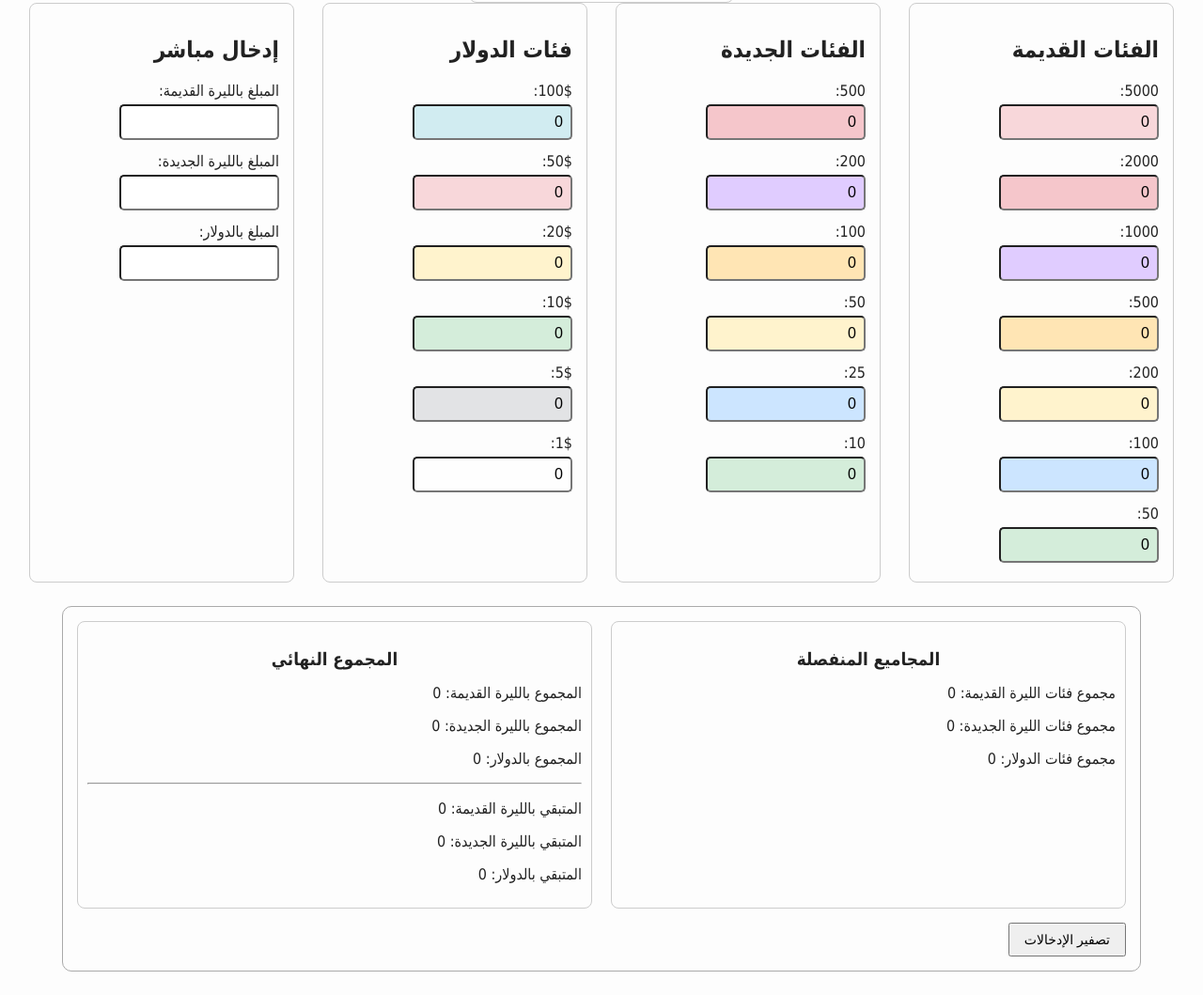
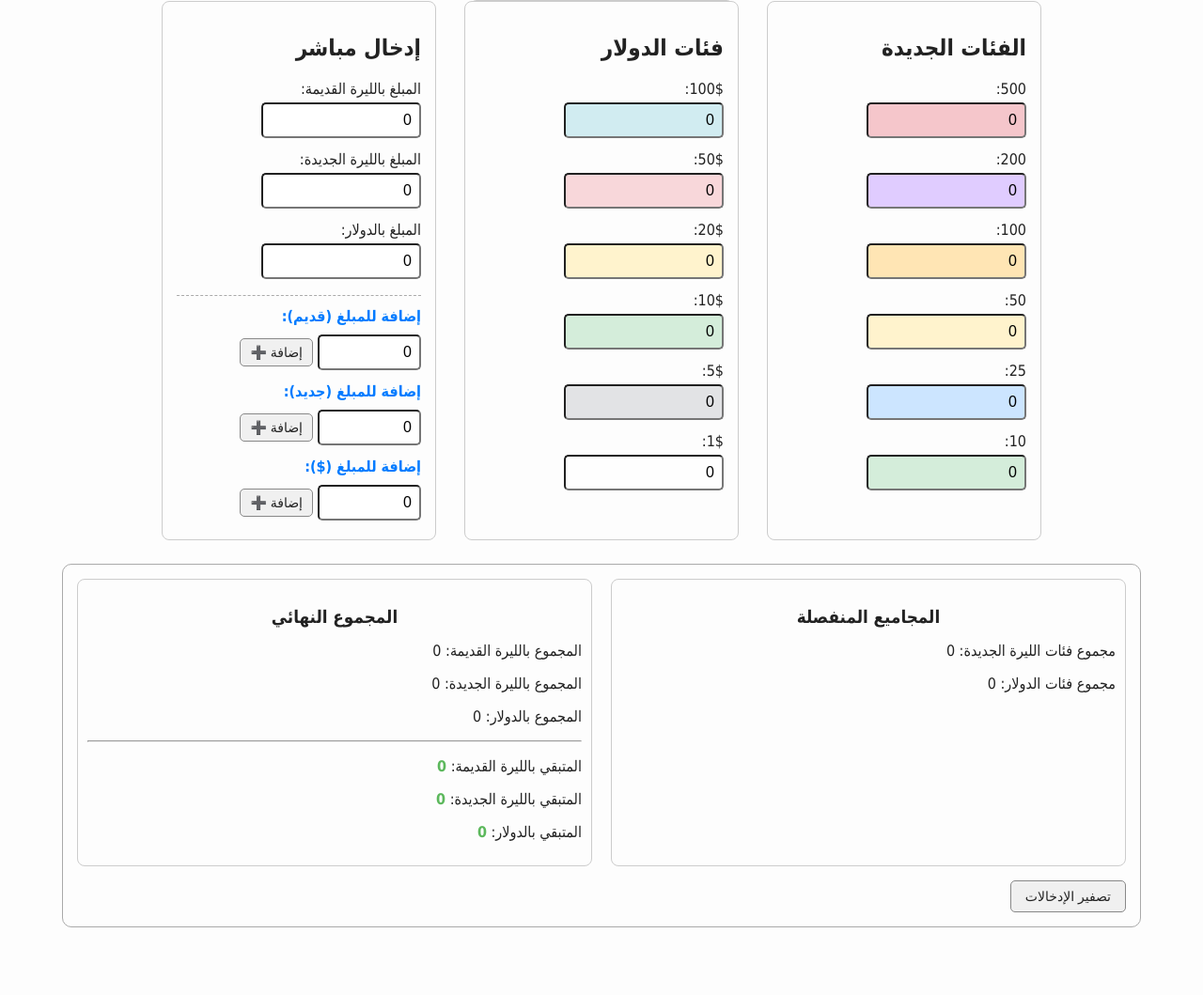
Before and after one commit to wwwaboalleeth3000-svg/Currency-converter, a plain HTML site: page index.html in a window 1280 px wide. Shown: the part 289-1348 px from the top of the page at 94% size. After the commit the page ends 1301 px from the top, so only its background shows below. Drawn offline with Linux system fonts and the light colour scheme.

Commit message:
Refactor index.html for improved layout and styling
Updated HTML structure and styles for the currency converter application.

```diff
--- a/index.html
+++ b/index.html
@@ -5,7 +5,7 @@
   <title>محول الليرة السورية</title>
   <style>
     body {
-      font-family: Tahoma, sans-serif;
+      font-family: Tahoma;
       direction: rtl;
       margin: 20px;
       transition: background 0.3s, color 0.3s;
@@ -36,7 +36,7 @@
       border: 1px solid #ccc;
       padding: 15px;
       border-radius: 8px;
-      width: 250px;
+      width: 260px;
     }
 
     input {
@@ -53,10 +53,36 @@
       margin-top: 8px;
     }
 
+    /* توحيد مظهر الأزرار لتتبع الثيم العام */
     button {
       padding: 8px 15px;
       font-size: 14px;
       cursor: pointer;
+      border-radius: 5px;
+      border: 1px solid #888;
+      background-color: #f0f0f0;
+      color: inherit;
+    }
+
+    .night button {
+      background-color: #2d2d2d;
+      border-color: #555;
+      color: #eee;
+    }
+
+    .add-row {
+      display: flex;
+      align-items: center;
+      gap: 5px;
+      margin-top: 5px;
+    }
+
+    .add-row input {
+      width: 90px;
+    }
+
+    .add-row button {
+      padding: 6px 10px;
     }
 
     /* ألوان الفئات الجديدة */
@@ -66,15 +92,6 @@
     #new50 { background-color: #fff3cd; }
     #new25 { background-color: #cce5ff; }
     #new10 { background-color: #d4edda; }
-
-    /* ألوان الفئات القديمة */
-    #old5000 { background-color: #f8d7da; }
-    #old2000 { background-color: #f5c6cb; }
-    #old1000 { background-color: #e0ccff; }
-    #old500 { background-color: #ffe5b4; }
-    #old200 { background-color: #fff3cd; }
-    #old100 { background-color: #cce5ff; }
-    #old50 { background-color: #d4edda; }
 
     /* ألوان فئات الدولار */
     #usd100 { background:#d1ecf1; }
@@ -111,6 +128,17 @@
       margin-bottom: 10px;
     }
 
+    /* تنسيق ألوان المتبقي (أحمر أو أخضر) */
+    .text-red {
+      color: #d9534f;
+      font-weight: bold;
+    }
+
+    .text-green {
+      color: #5cb85c;
+      font-weight: bold;
+    }
+
   </style>
 </head>
 <body>
@@ -122,7 +150,7 @@
 
   <h1>💰 تطبيق محول الليرة السورية</h1>
 
-  <!-- صندوق سعر الصرف (بالجديد) -->
+  <!-- صندوق سعر الصرف -->
   <div class="section" style="margin: 0 auto; width: 250px;">
     <h2>سعر الصرف</h2>
     <label>ليرة جديدة لكل دولار:</label>
@@ -131,17 +159,6 @@
 
   <!-- الفئات -->
   <div class="container">
-
-    <div class="section">
-      <h2>الفئات القديمة</h2>
-      <label>5000:</label><input type="number" id="old5000" value="0" onfocus="this.select()" oninput="calculateTotal()">
-      <label>2000:</label><input type="number" id="old2000" value="0" onfocus="this.select()" oninput="calculateTotal()">
-      <label>1000:</label><input type="number" id="old1000" value="0" onfocus="this.select()" oninput="calculateTotal()">
-      <label>500:</label><input type="number" id="old500" value="0" onfocus="this.select()" oninput="calculateTotal()">
-      <label>200:</label><input type="number" id="old200" value="0" onfocus="this.select()" oninput="calculateTotal()">
-      <label>100:</label><input type="number" id="old100" value="0" onfocus="this.select()" oninput="calculateTotal()">
-      <label>50:</label><input type="number" id="old50" value="0" onfocus="this.select()" oninput="calculateTotal()">
-    </div>
 
     <div class="section">
       <h2>الفئات الجديدة</h2>
@@ -166,13 +183,33 @@
     <div class="section">
       <h2>إدخال مباشر</h2>
       <label>المبلغ بالليرة القديمة:</label>
-      <input type="number" id="oldInput" onfocus="this.select()" oninput="fromOld();calculateTotal();">
+      <input type="number" id="oldInput" value="0" onfocus="this.select()" oninput="fromOld();calculateTotal();">
 
       <label>المبلغ بالليرة الجديدة:</label>
-      <input type="number" id="newInput" onfocus="this.select()" oninput="fromNew();calculateTotal();">
+      <input type="number" id="newInput" value="0" onfocus="this.select()" oninput="fromNew();calculateTotal();">
 
       <label>المبلغ بالدولار:</label>
-      <input type="number" id="usdInput" onfocus="this.select()" oninput="fromUSD();calculateTotal();">
+      <input type="number" id="usdInput" value="0" onfocus="this.select()" oninput="fromUSD();calculateTotal();">
+
+      <hr style="margin: 12px 0; border: 0; border-top: 1px dashed #aaa;">
+
+      <label style="color: #007bff; font-weight: bold;">إضافة للمبلغ (قديم):</label>
+      <div class="add-row">
+        <input type="number" id="addOld" value="0" onfocus="this.select()" onkeypress="handleEnter(event, 'old')">
+        <button onclick="addToInput('old')">إضافة ➕</button>
+      </div>
+
+      <label style="color: #007bff; font-weight: bold;">إضافة للمبلغ (جديد):</label>
+      <div class="add-row">
+        <input type="number" id="addNew" value="0" onfocus="this.select()" onkeypress="handleEnter(event, 'new')">
+        <button onclick="addToInput('new')">إضافة ➕</button>
+      </div>
+
+      <label style="color: #007bff; font-weight: bold;">إضافة للمبلغ ($):</label>
+      <div class="add-row">
+        <input type="number" id="addUSD" value="0" onfocus="this.select()" onkeypress="handleEnter(event, 'usd')">
+        <button onclick="addToInput('usd')">إضافة ➕</button>
+      </div>
     </div>
 
   </div>
@@ -184,7 +221,6 @@
       <!-- C -->
       <div class="results-section">
         <h3>المجاميع المنفصلة</h3>
-        <p id="sepOld">مجموع فئات الليرة القديمة: 0</p>
         <p id="sepNew">مجموع فئات الليرة الجديدة: 0</p>
         <p id="sepUSD">مجموع فئات الدولار: 0</p>
       </div>
@@ -198,9 +234,9 @@
 
         <hr>
 
-        <p id="remainOld">المتبقي بالليرة القديمة: 0</p>
-        <p id="remainNew">المتبقي بالليرة الجديدة: 0</p>
-        <p id="remainUSD">المتبقي بالدولار: 0</p>
+        <p>المتبقي بالليرة القديمة: <span id="remainOld">0</span></p>
+        <p>المتبقي بالليرة الجديدة: <span id="remainNew">0</span></p>
+        <p>المتبقي بالدولار: <span id="remainUSD">0</span></p>
       </div>
 
     </div>
@@ -235,24 +271,46 @@ function fromUSD(){
   document.getElementById("oldInput").value = newAmount * 100;
 }
 
+function handleEnter(event, type) {
+  if (event.key === "Enter") {
+    event.preventDefault();
+    addToInput(type);
+  }
+}
+
+function addToInput(type) {
+  let rate = val("rate");
+  if (type === 'old') {
+    let add = val("addOld");
+    document.getElementById("oldInput").value = val("oldInput") + add;
+    document.getElementById("addOld").value = 0;
+    fromOld();
+  } else if (type === 'new') {
+    let add = val("addNew");
+    document.getElementById("newInput").value = val("newInput") + add;
+    document.getElementById("addNew").value = 0;
+    fromNew();
+  } else if (type === 'usd') {
+    let add = val("addUSD");
+    document.getElementById("usdInput").value = val("usdInput") + add;
+    document.getElementById("addUSD").value = 0;
+    fromUSD();
+  }
+  calculateTotal();
+}
+
 function format(x) {
   return Number(x).toLocaleString('en-US');
 }
 
 function calculateTotal(){
 
-  let rate = val("rate"); // سعر الصرف بالليرة الجديدة
+  let rate = val("rate");
 
   // فئات جديدة
   let newSum =
     val("new10")*10 + val("new25")*25 + val("new50")*50 +
     val("new100")*100 + val("new200")*200 + val("new500")*500;
-
-  // فئات قديمة
-  let oldSum =
-    val("old50")*50 + val("old100")*100 + val("old200")*200 +
-    val("old500")*500 + val("old1000")*1000 +
-    val("old2000")*2000 + val("old5000")*5000;
 
   // فئات الدولار
   let usdSum =
@@ -260,12 +318,11 @@ function calculateTotal(){
     val("usd10")*10 + val("usd5")*5 + val("usd1")*1;
 
   // مجاميع منفصلة (C)
-  document.getElementById("sepOld").innerText = "مجموع فئات الليرة القديمة: " + format(oldSum);
   document.getElementById("sepNew").innerText = "مجموع فئات الليرة الجديدة: " + format(newSum);
   document.getElementById("sepUSD").innerText = "مجموع فئات الدولار: " + format(usdSum);
 
-  // حساب المجموع الكلي بالليرة الجديدة أولاً ثم التحويل للقديم والدولار
-  let finalNew = (oldSum / 100) + newSum + (usdSum * rate);
+  // مجموع الفئات المتوفرة (A) محسوباً بالليرة الجديدة أولاً
+  let finalNew = newSum + (usdSum * rate);
   let finalOld = finalNew * 100;
   let finalUSD = rate > 0 ? (finalNew / rate) : 0;
 
@@ -273,17 +330,32 @@ function calculateTotal(){
   document.getElementById("finalNew").innerText = "المجموع بالليرة الجديدة: " + format(finalNew);
   document.getElementById("finalUSD").innerText = "المجموع بالدولار: " + format(finalUSD.toFixed(2));
 
-  // المبلغ المطلوب (من حقل الإدخال المباشر بالليرة الجديدة)
+  // المبلغ الواجب قبضه من الإدخال المباشر
   let mustNew = val("newInput");
 
-  // المتبقي
+  // المتبقي (المطلوب ناقص المتوفر)
   let remainNew = mustNew - finalNew;
   let remainOld = remainNew * 100;
   let remainUSD = rate > 0 ? (remainNew / rate) : 0;
 
-  document.getElementById("remainOld").innerText = "المتبقي بالليرة القديمة: " + format(remainOld);
-  document.getElementById("remainNew").innerText = "المتبقي بالليرة الجديدة: " + format(remainNew);
-  document.getElementById("remainUSD").innerText = "المتبقي بالدولار: " + format(remainUSD.toFixed(2));
+  let rOldEl = document.getElementById("remainOld");
+  let rNewEl = document.getElementById("remainNew");
+  let rUSDEl = document.getElementById("remainUSD");
+
+  rOldEl.innerText = format(remainOld);
+  rNewEl.innerText = format(remainNew);
+  rUSDEl.innerText = format(remainUSD.toFixed(2));
+
+  // تطبيق شرط الألوان (إذا كان المتبقي أكبر من 0 يعني أصغر من المطلوب -> أحمر، وإذا مساوي أو أصغر -> أخضر)
+  if (remainNew > 0) {
+    rOldEl.className = "text-red";
+    rNewEl.className = "text-red";
+    rUSDEl.className = "text-red";
+  } else {
+    rOldEl.className = "text-green";
+    rNewEl.className = "text-green";
+    rUSDEl.className = "text-green";
+  }
 }
 
 function resetAll(){
@@ -316,6 +388,7 @@ function detectSystemMode(){
 }
 
 detectSystemMode();
+calculateTotal();
 
 </script>
 
```
